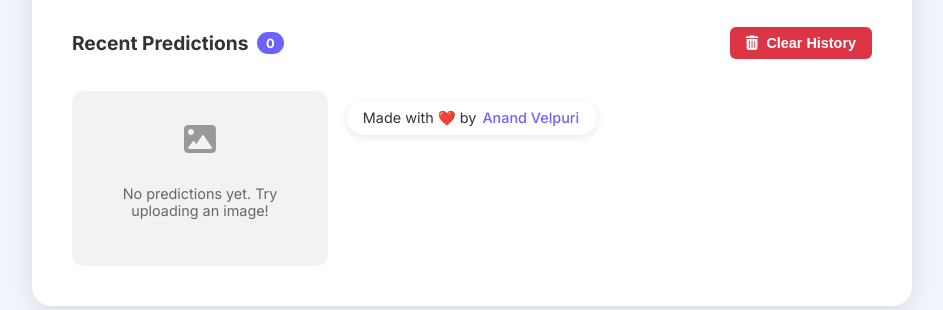
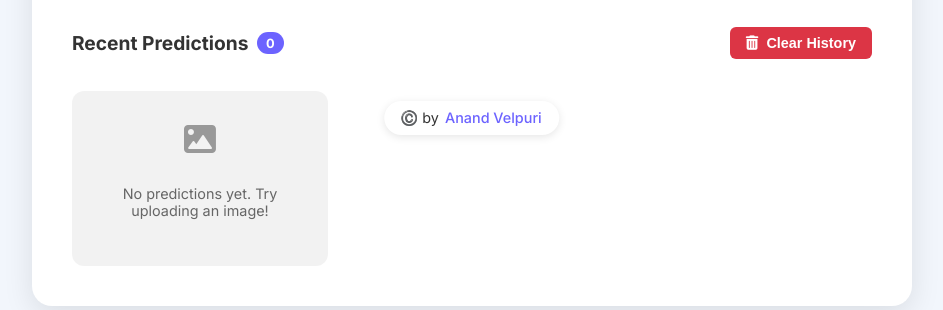
Before and after one commit to Anand-Velpuri/Dog-Vision, a Flask app: page / in a window 1280 px wide. Shown: the part 645-955 px from the top of the page, without its empty margins (168-1111 px from the left). Run offline with Flask 3, Linux system fonts and the light colour scheme.

Commit message:
Update index.html
updated the signature

```diff
--- a/templates/index.html
+++ b/templates/index.html
@@ -79,7 +79,7 @@
     </div>
 
     <a href="https://github.com/anand-velpuri" target="_blank" class="signature">
-        Made with <span class="heart">❤️</span> by <span class="name">Anand Velpuri</span>
+        <span class="heart">©️</span> by <span class="name">Anand Velpuri</span>
     </a>
 
     <div id="toast" class="toast"></div>
```
